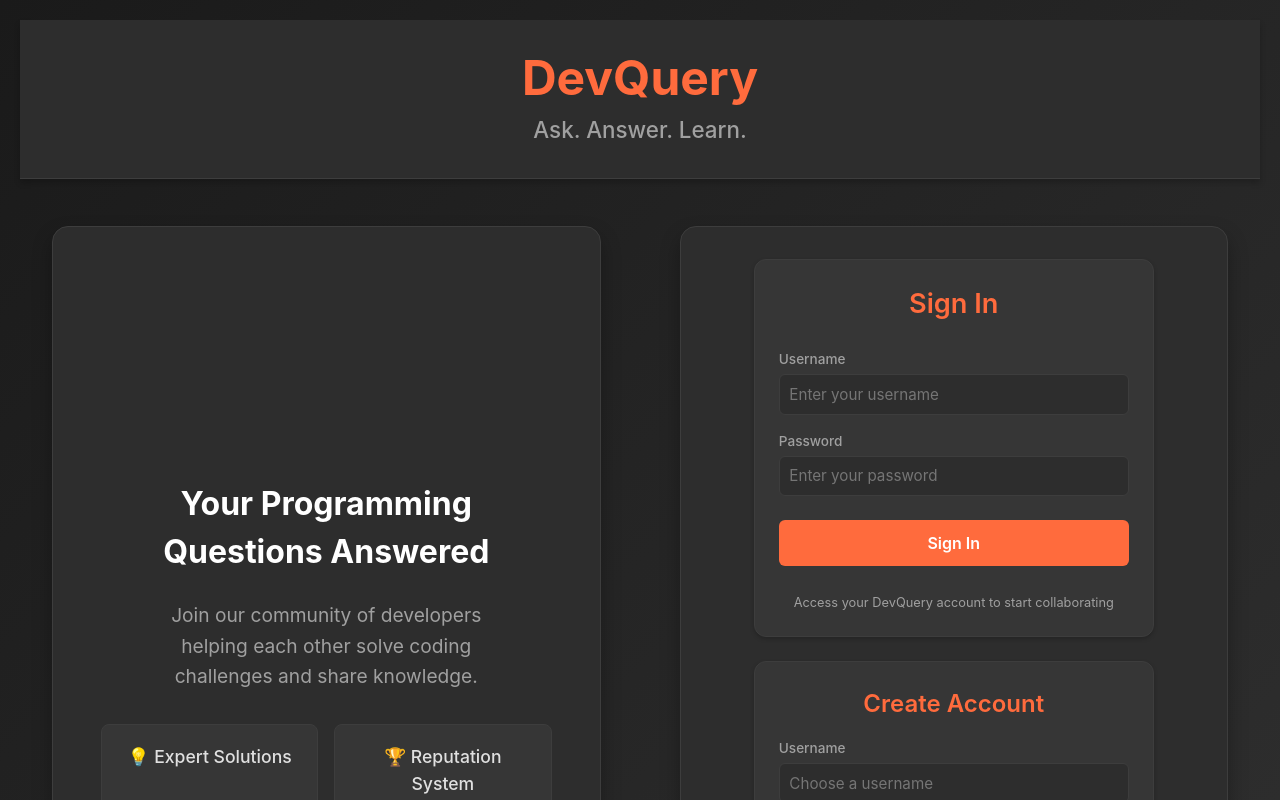
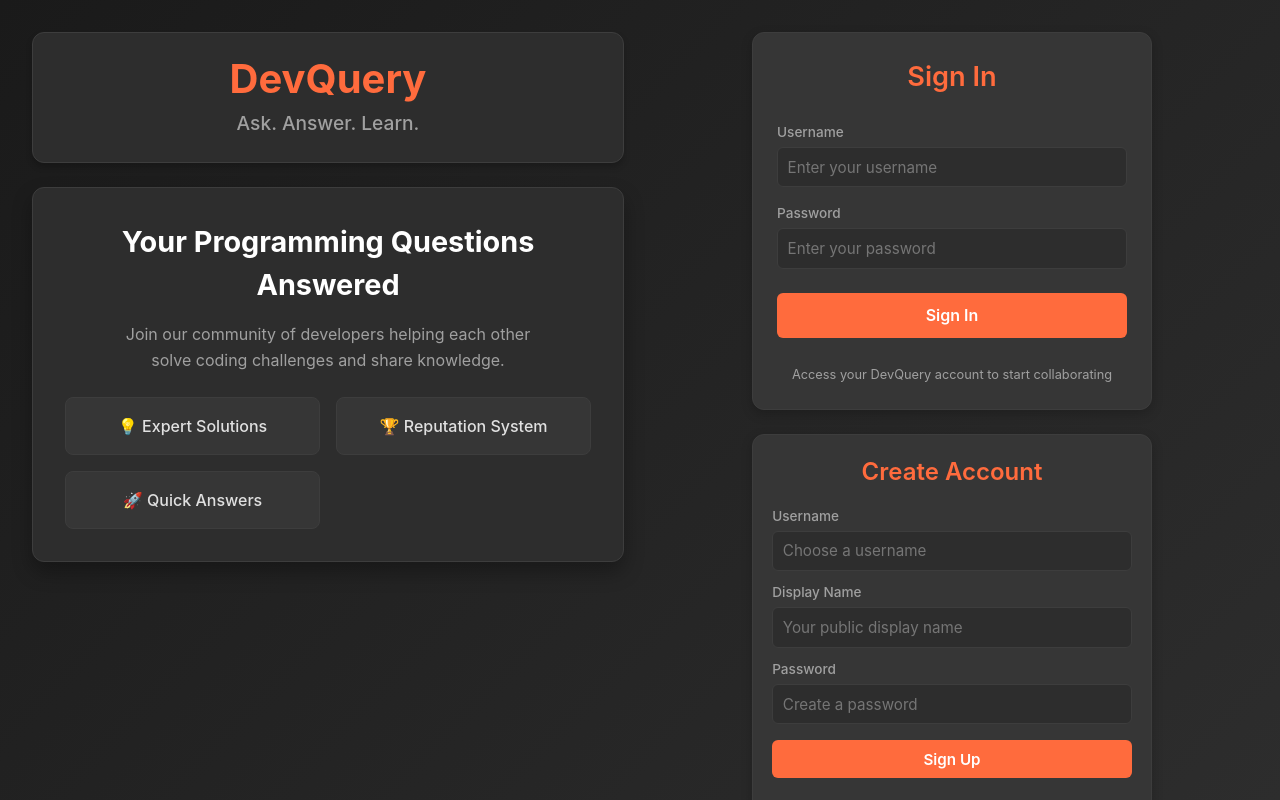
Before and after one commit to sFRHN/DevQuery, a React (Vite) app in the folder frontend/: page / in a window 1280 px wide. Shown: the top 800 px of the page. Built offline with nearby package versions, Linux system fonts and the light colour scheme; no server answers.

Commit message:
Somewhat improved landing page

```diff
--- a/frontend/src/Pages/LandingPage.css
+++ b/frontend/src/Pages/LandingPage.css
@@ -8,22 +8,32 @@
 .container {
 	display: grid;
 	grid-template-columns: 1fr 1fr;
-	grid-template-rows: auto 1fr;
 	min-height: 100vh;
 	background: linear-gradient(135deg, #1a1a1a 0%, #2d2d2d 100%);
+	gap: 2rem;
+	padding: 2rem;
+}
+
+.left-section {
+	display: flex;
+	flex-direction: column;
+	justify-content: flex-start;
+	align-items: center;
+	gap: 1.5rem;
 }
 
 .title {
-	grid-column: 1 / 3;
+	width: 100%;
 	text-align: center;
-	padding: 2rem;
+	padding: 1.5rem;
 	background: #2d2d2d;
 	box-shadow: 0 4px 6px rgba(0, 0, 0, 0.2);
-	border-bottom: 1px solid #3d3d3d;
+	border-radius: 12px;
+	border: 1px solid #3d3d3d;
 }
 
 .title h1 {
-	font-size: 3rem;
+	font-size: 2.5rem;
 	color: #ff6b3d;
 	margin-bottom: 0.5rem;
 	font-weight: 700;
@@ -31,7 +41,7 @@
 
 .subtitle {
 	color: #a0a0a0;
-	font-size: 1.4rem;
+	font-size: 1.2rem;
 	font-weight: 500;
 }
 
@@ -40,44 +50,45 @@
 	flex-direction: column;
 	justify-content: center;
 	align-items: center;
-	padding: 3rem;
+	padding: 2rem;
 	text-align: center;
 	background: #2d2d2d;
-	margin: 2rem;
-	border-radius: 16px;
+	border-radius: 12px;
 	box-shadow: 0 10px 20px rgba(0, 0, 0, 0.3);
 	border: 1px solid #3d3d3d;
+	width: 100%;
 }
 
 .info-box h2 {
 	color: #ffffff;
-	font-size: 2rem;
-	margin-bottom: 1.5rem;
+	font-size: 1.8rem;
+	margin-bottom: 1rem;
 	font-weight: 700;
 }
 
 .feature-text {
 	color: #a0a0a0;
-	font-size: 1.2rem;
+	font-size: 1rem;
 	line-height: 1.6;
-	margin-bottom: 2rem;
+	margin-bottom: 1.5rem;
 	max-width: 80%;
 }
 
 .features {
 	display: grid;
-	grid-template-columns: repeat(auto-fit, minmax(150px, 1fr));
+	grid-template-columns: repeat(2, 1fr);
 	gap: 1rem;
 	width: 100%;
 }
 
 .feature {
 	background: #363636;
-	padding: 1.2rem;
+	padding: 1rem;
 	border-radius: 8px;
-	font-size: 1.1rem;
+	font-size: 1rem;
 	color: #e0e0e0;
 	font-weight: 500;
+	text-align: center;
 	transition: all 0.3s ease;
 	border: 1px solid #3d3d3d;
 }
@@ -94,29 +105,17 @@
 	flex-direction: column;
 	justify-content: center;
 	align-items: center;
-	padding: 2rem;
-	margin: 2rem;
-	background: #2d2d2d;
-	border-radius: 16px;
-	box-shadow: 0 10px 20px rgba(0, 0, 0, 0.3);
-	border: 1px solid #3d3d3d;
+	gap: 1.5rem;
 }
 
-.login-register > * {
+.login-register-container {
+	display: flex;
+	flex-direction: column;
+	gap: 1.5rem;
 	width: 100%;
 	max-width: 400px;
-	margin-bottom: 1.5rem;
-	padding: 1.5rem;
-	border-radius: 12px;
-	background: #363636;
-	box-shadow: 0 2px 4px rgba(0, 0, 0, 0.2);
-	transition: all 0.3s ease;
-	border: 1px solid #3d3d3d;
 }
 
-.login-register > *:hover {
-	transform: translateY(-2px);
-	background: #404040;
-	border-color: #ff6b3d;
-	box-shadow: 0 4px 12px rgba(255, 107, 61, 0.2);
+.login-register-container > div {
+	width: 100%;
 }
--- a/frontend/src/Pages/LandingPage.jsx
+++ b/frontend/src/Pages/LandingPage.jsx
@@ -5,6 +5,7 @@ import "./LandingPage.css";
 export default function LandingPage() {
 	return (
 		<div className="container">
+			<div className="left-section">
 				<div className="title">
 					<h1>DevQuery</h1>
 					<p className="subtitle">Ask. Answer. Learn.</p>
@@ -12,8 +13,8 @@ export default function LandingPage() {
 				<div className="info-box">
 					<h2>Your Programming Questions Answered</h2>
 					<p className="feature-text">
-					Join our community of developers helping each other solve
-					coding challenges and share knowledge.
+						Join our community of developers helping each other
+						solve coding challenges and share knowledge.
 					</p>
 					<div className="features">
 						<div className="feature">💡 Expert Solutions</div>
@@ -21,10 +22,13 @@ export default function LandingPage() {
 						<div className="feature">🚀 Quick Answers</div>
 					</div>
 				</div>
+			</div>
 			<div className="login-register">
+				<div className="login-register-container">
 					<Login />
 					<Registration />
 				</div>
 			</div>
+		</div>
 	);
 }
```
Lines whose indentation alone changed are shown as unchanged.
